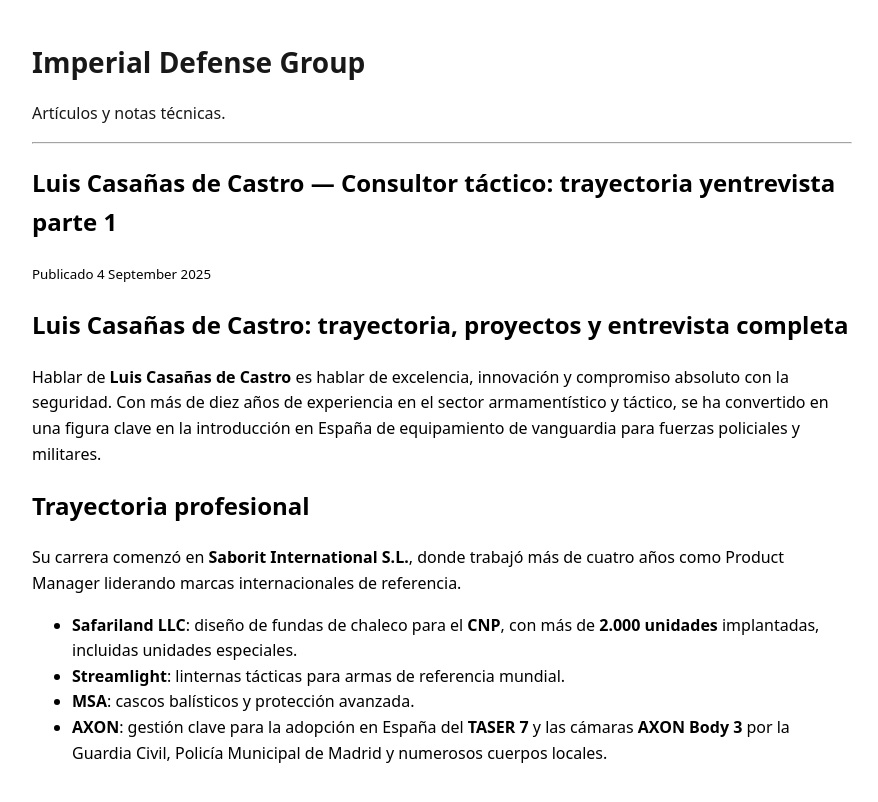
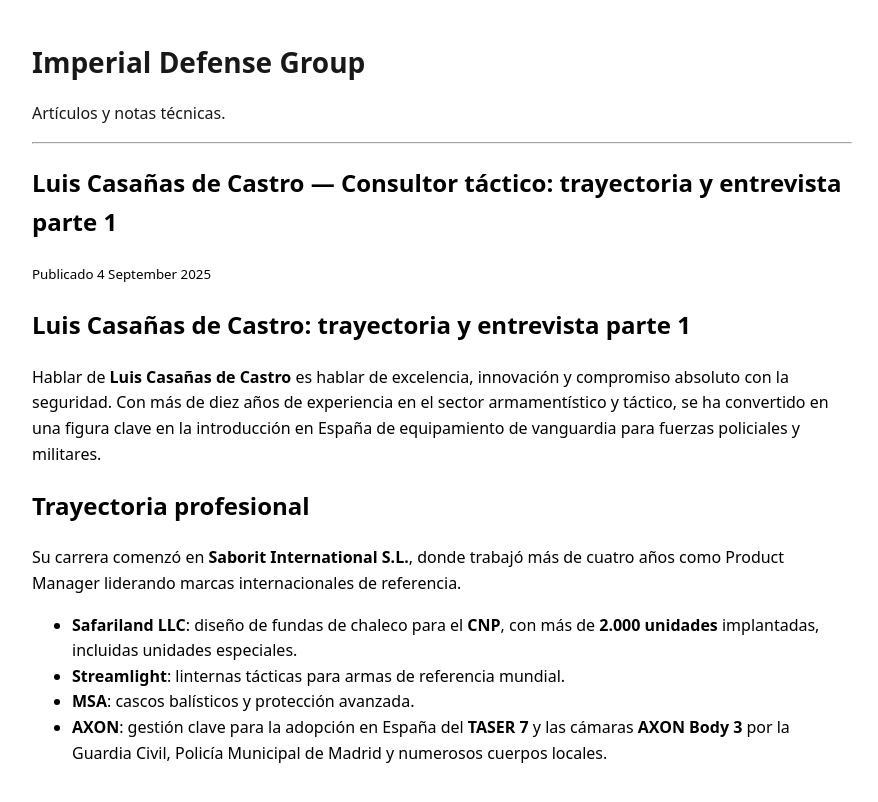
Before and after one commit to imperialdefensegroup/articulos, a Jekyll site: the page built from _posts/2025-09-04-luis-casanas-de-castro-consultor-tactico.md, in a window 1280 px wide and 900 px high. Shown: the top 802 px of the window, without its empty margins (198-1076 px from the left). Built offline with Jekyll 4.4.1, drawn with Linux system fonts in a browser that asks for light colours.

Commit message:
Update 2025-09-04-luis-casanas-de-castro-consultor-tactico.md

```diff
--- a/_posts/2025-09-04-luis-casanas-de-castro-consultor-tactico.md
+++ b/_posts/2025-09-04-luis-casanas-de-castro-consultor-tactico.md
@@ -1,6 +1,6 @@
 ---
 layout: post
-title: "Luis Casañas de Castro — Consultor táctico: trayectoria yentrevista parte 1"
+title: "Luis Casañas de Castro — Consultor táctico: trayectoria y entrevista parte 1"
 date: 2025-09-04T00:00:00Z
 lang: es
 tags: [Luis Casañas de Castro, consultoría táctica, material policial, material militar, Product Manager, seguridad]
@@ -9,7 +9,7 @@ author: "Imperial Defense Group"
 ---
 
 
-# Luis Casañas de Castro: trayectoria, proyectos y entrevista completa
+# Luis Casañas de Castro: trayectoria y entrevista parte 1
 
 Hablar de **Luis Casañas de Castro** es hablar de excelencia, innovación y compromiso absoluto con la seguridad. Con más de diez años de experiencia en el sector armamentístico y táctico, se ha convertido en una figura clave en la introducción en España de equipamiento de vanguardia para fuerzas policiales y militares.
 
```
